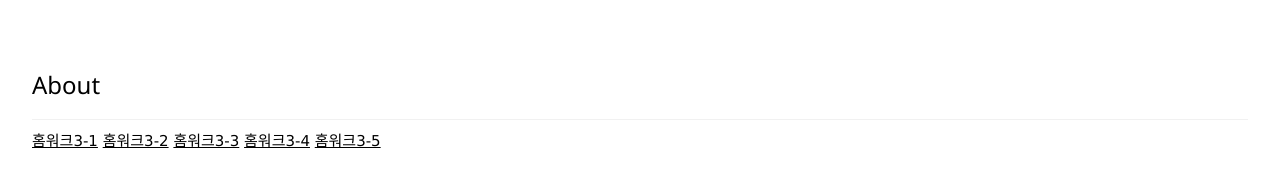
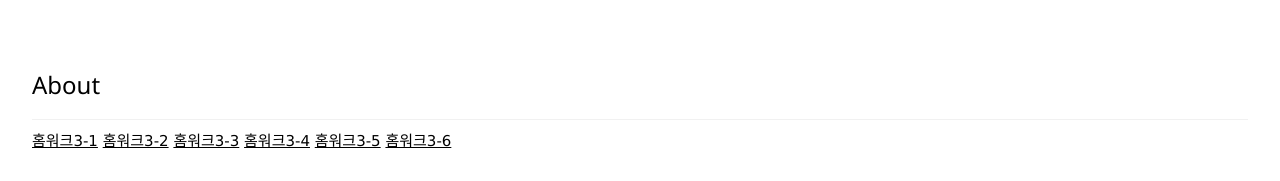
Before and after one commit to wh2323/web-Wls, a plain HTML site: page index.html in a window 1280 px wide. Shown: the part 1580-1761 px from the top of the page. Drawn offline with nearby package versions, Linux system fonts and the light colour scheme.

Commit message:
Update index.html

```diff
--- a/index.html
+++ b/index.html
@@ -99,6 +99,7 @@
    <a href="https://wh2323.github.io/homework3-3/">홈워크3-3</a>
    <a href="https://wh2323.github.io/homework3-4/">홈워크3-4</a>
    <a href="https://wh2323.github.io/homework3-5/">홈워크3-5</a>
+    <a href="http://localhost/homework3-1.php">홈워크3-6</a>
   </div>
 
   <div class="w3-row-padding w3-grayscale">
```
